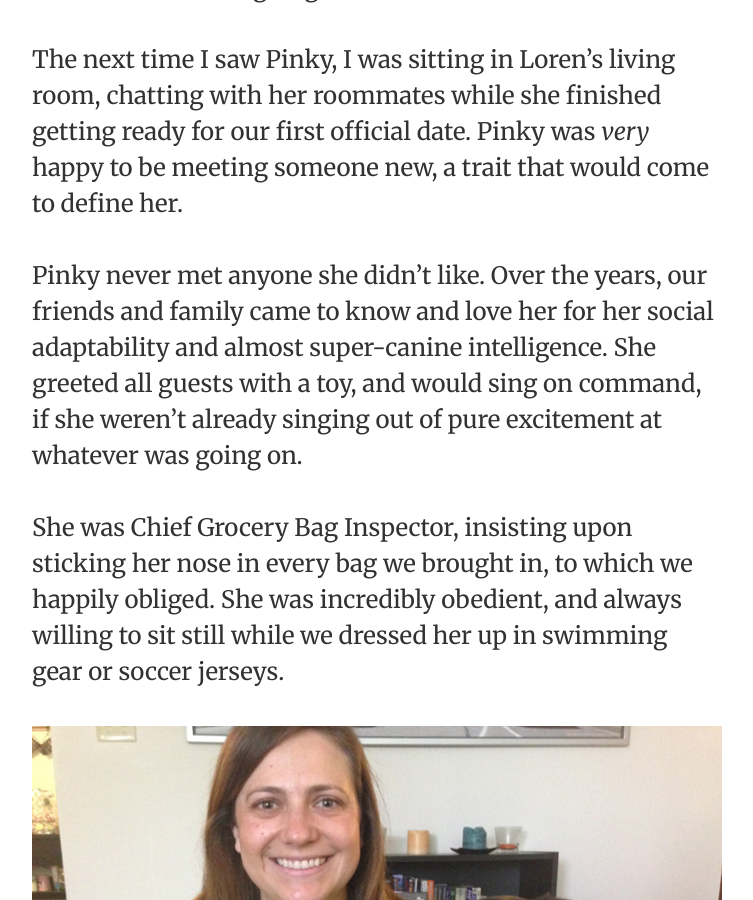
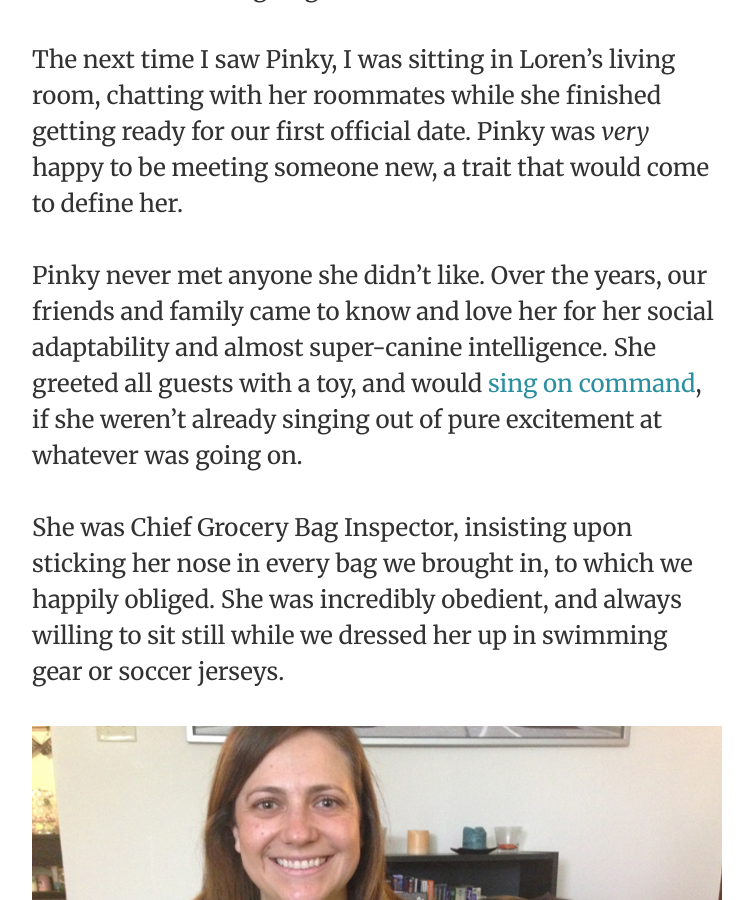
Before and after one commit to goodguyry/ryandomingue.com, a Jekyll site: the page built from _posts/2015-07-10-remembering-pinky.md, in a window 1280 px wide and 900 px high, scrolled down 1595 px. Shown: the whole window, without its empty margins (263-1016 px from the left). Built offline with Jekyll 4.4.1, drawn with Linux system fonts in a browser that asks for light colours; part of the change alters nothing that is shown.

```diff
--- a/_posts/2015-07-10-remembering-pinky.md
+++ b/_posts/2015-07-10-remembering-pinky.md
@@ -23,7 +23,7 @@ After a long night of DJs and after-hours clubs, we finally headed home around 7
 
 The next time I saw Pinky, I was sitting in Loren's living room, chatting with her roommates while she finished getting ready for our first official date. Pinky was *very* happy to be meeting someone new, a trait that would come to define her.
 
-Pinky never met anyone she didn’t like. Over the years, our friends and family came to know and love her for her social adaptability and almost super-canine intelligence. She greeted all guests with a toy, and would sing on command, if she weren’t already singing out of pure excitement at whatever was going on.
+Pinky never met anyone she didn’t like. Over the years, our friends and family came to know and love her for her social adaptability and almost super-canine intelligence. She greeted all guests with a toy, and would [sing on command](https://vine.co/v/hmZvl7g7Ewb), if she weren’t already singing out of pure excitement at whatever was going on.
 
 She was Chief Grocery Bag Inspector, insisting upon sticking her nose in every bag we brought in, to which we happily obliged. She was incredibly obedient, and always willing to sit still while we dressed her up in swimming gear or soccer jerseys.
 
```
